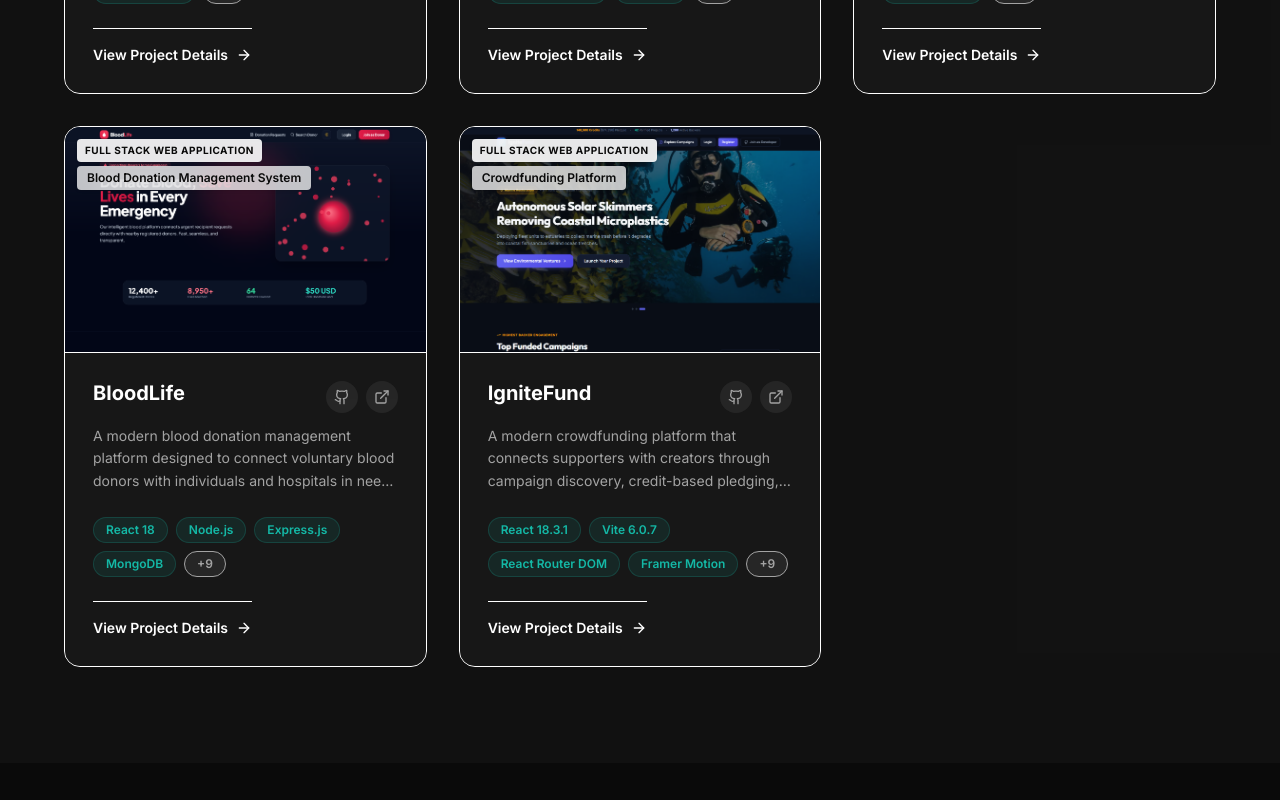
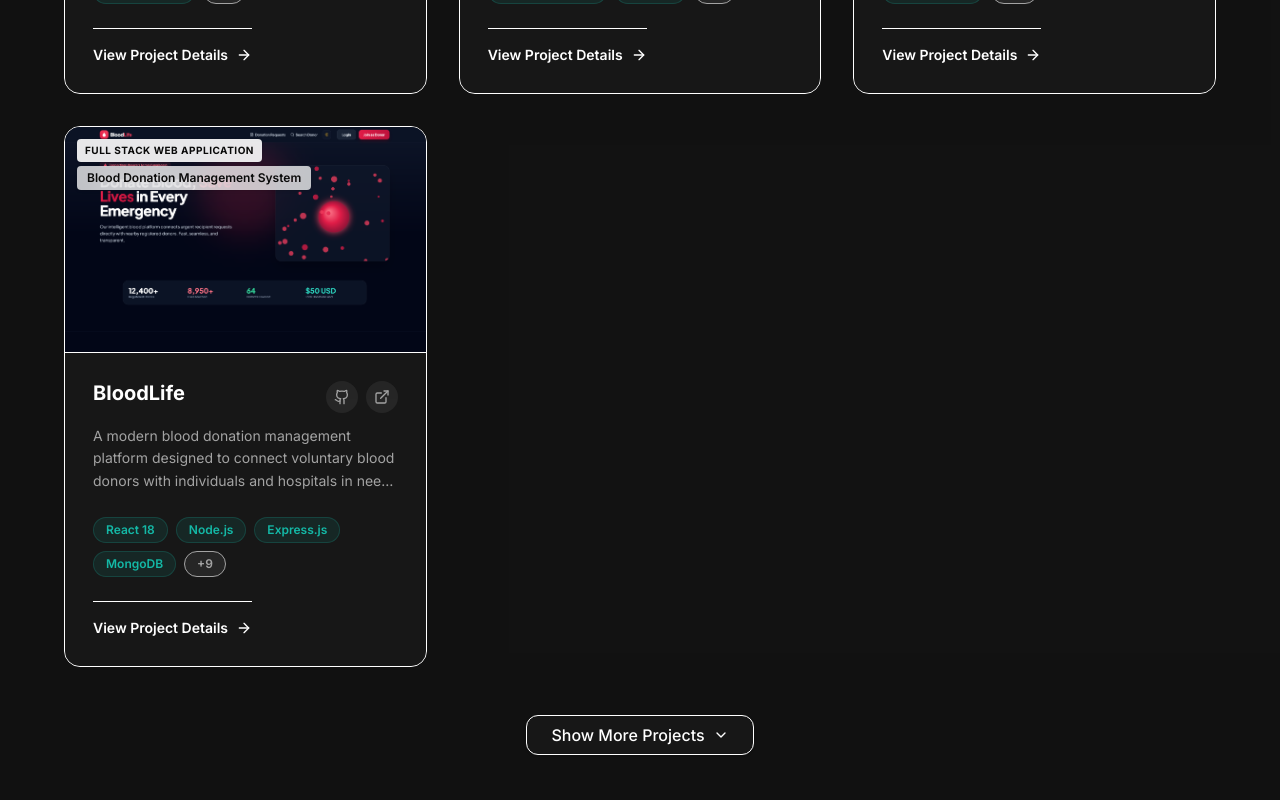
Before and after one commit to asmaraf/abu-saleh-portfolio, a Next.js app: page / in a window 1280 px wide. Shown: the part 3920-4720 px from the top of the page. Built offline with nearby package versions, Linux system fonts and the light colour scheme.

Commit message:
feat: show 4 projects initially with Show More / Show Less toggle

```diff
--- a/src/components/sections/Projects.tsx
+++ b/src/components/sections/Projects.tsx
@@ -4,11 +4,15 @@ import * as React from "react";
 import { projectsData } from "@/data/projects";
 import { SectionHeading } from "@/components/SectionHeading";
 import { ProjectCard } from "@/components/ProjectCard";
-import { FolderGit2 } from "lucide-react";
-import { motion } from "framer-motion";
+import { FolderGit2, ChevronDown, ChevronUp } from "lucide-react";
+import { motion, AnimatePresence } from "framer-motion";
+import { Button } from "@/components/Button";
 
 export function Projects() {
+  const [showAll, setShowAll] = React.useState(false);
   const hasProjects = projectsData && projectsData.length > 0;
+  const INITIAL_COUNT = 4;
+  const visibleProjects = showAll ? projectsData : projectsData.slice(0, INITIAL_COUNT);
 
   return (
     <section id="projects" className="py-24 px-5 md:px-6 bg-muted/5">
@@ -27,20 +31,51 @@ export function Projects() {
             </p>
           </div>
         ) : (
+          <>
             <div className="grid grid-cols-1 md:grid-cols-2 lg:grid-cols-3 gap-8 mt-12">
-            {projectsData.map((project, index) => (
+              <AnimatePresence mode="popLayout">
+                {visibleProjects.map((project, index) => (
                   <motion.div
                     key={project.id}
+                    layout
                     initial={{ opacity: 0, y: 20 }}
-                whileInView={{ opacity: 1, y: 0 }}
-                viewport={{ once: true, margin: "-100px" }}
-                transition={{ duration: 0.6, delay: index * 0.15, ease: "easeOut" }}
+                    animate={{ opacity: 1, y: 0 }}
+                    exit={{ opacity: 0, scale: 0.95 }}
+                    transition={{ duration: 0.4, delay: index >= INITIAL_COUNT ? (index - INITIAL_COUNT) * 0.1 : 0 }}
                     className="h-full"
                   >
                     <ProjectCard project={project} />
                   </motion.div>
                 ))}
+              </AnimatePresence>
             </div>
+
+            {projectsData.length > INITIAL_COUNT && (
+              <div className="mt-12 text-center">
+                <Button
+                  onClick={() => {
+                    if (showAll) {
+                      setShowAll(false);
+                      const el = document.getElementById("projects");
+                      if (el) el.scrollIntoView({ behavior: "smooth" });
+                    } else {
+                      setShowAll(true);
+                    }
+                  }}
+                  variant="secondary"
+                  size="md"
+                  className="px-6 py-2.5 rounded-xl border border-card-border hover:border-primary/40 text-foreground hover:text-primary transition-all duration-300 shadow-sm inline-flex items-center gap-2 group"
+                >
+                  <span>{showAll ? "Show Less" : "Show More Projects"}</span>
+                  {showAll ? (
+                    <ChevronUp className="w-4 h-4 transition-transform duration-300 group-hover:-translate-y-0.5" />
+                  ) : (
+                    <ChevronDown className="w-4 h-4 transition-transform duration-300 group-hover:translate-y-0.5" />
+                  )}
+                </Button>
+              </div>
+            )}
+          </>
         )}
       </div>
     </section>
```
Lines whose indentation alone changed are shown as unchanged.
